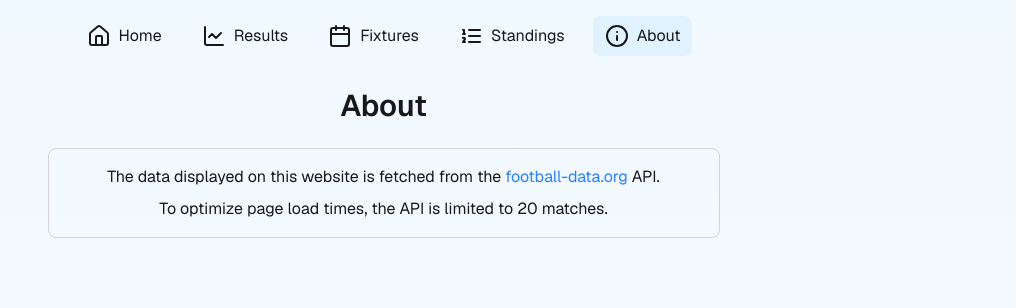
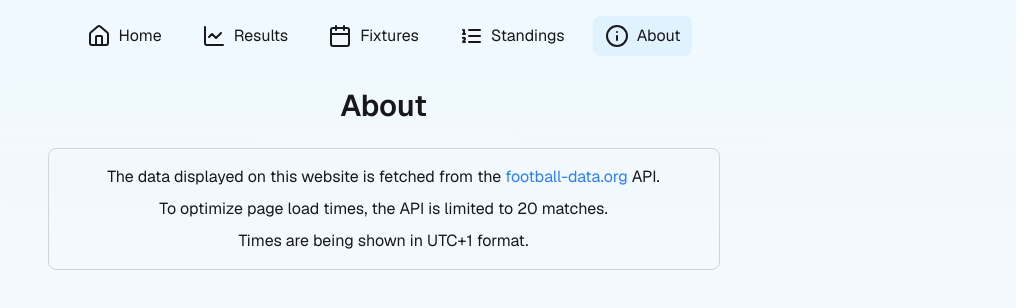
Before and after one commit to ldgni/pulse, a Next.js app: page /about in a window 1280 px wide. Shown: the top 308 px of the page, without its empty margins (249-1280 px from the left). Built offline with nearby package versions, Linux system fonts and the light colour scheme.

Commit message:
feat: add note about match times being displayed in UTC+1 format

```diff
--- a/src/app/about/page.tsx
+++ b/src/app/about/page.tsx
@@ -20,6 +20,7 @@ export default function AboutPage() {
           API.
         </p>
         <p>To optimize page load times, the API is limited to 20 matches.</p>
+        <p>Times are being shown in UTC+1 format.</p>
       </div>
     </>
   );
```
